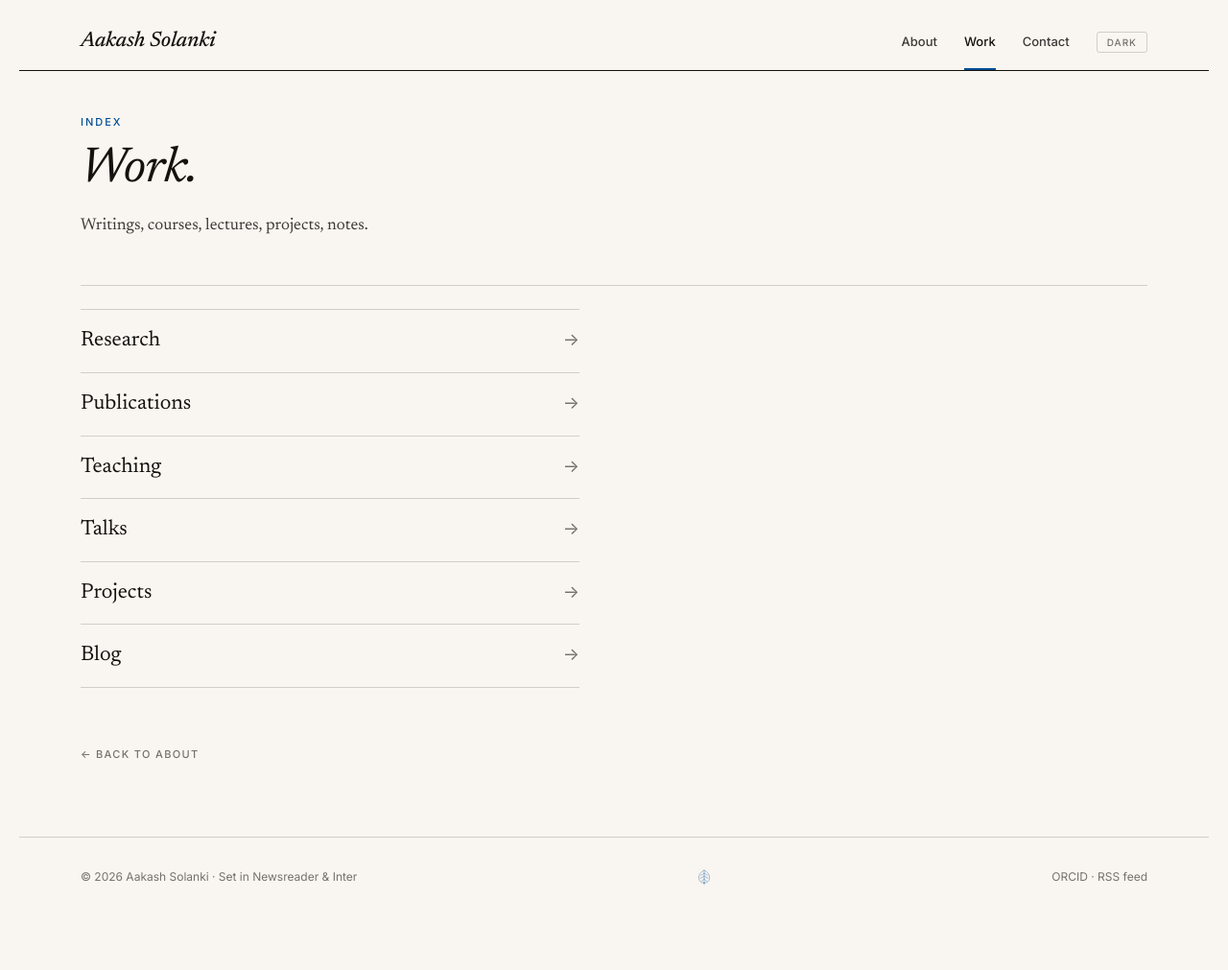
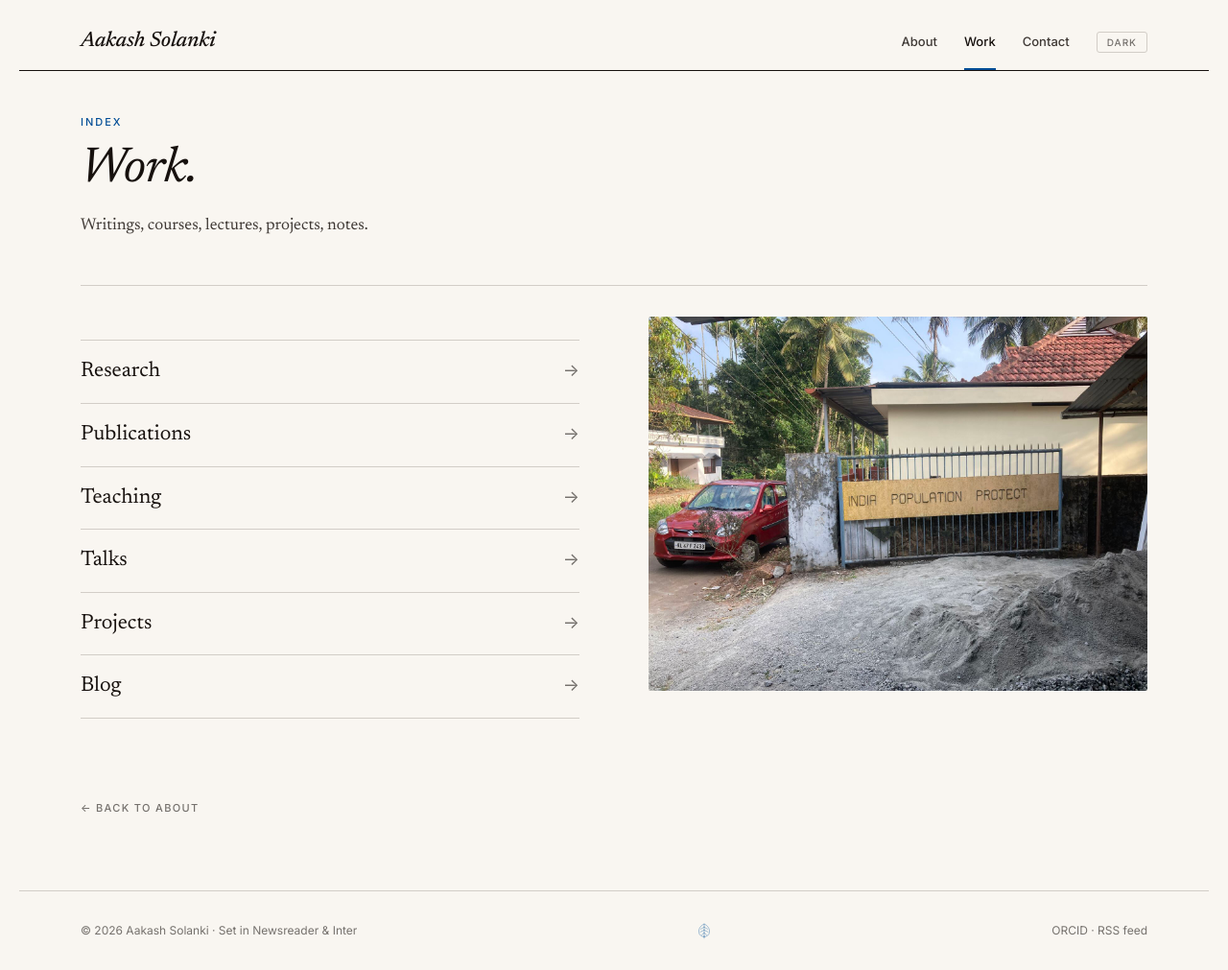
Before and after one commit to skishchampi/skishchampi.github.io, a Jekyll site: the page built from work.md, in a window 1280 px wide. Shown: the whole page at 96% size. Built offline with Jekyll 4.4.1, drawn with Linux system fonts in a browser that asks for light colours; some web fonts are replaced; before the commit the page ends 955 px from its top, so only the background shows below that.

Commit message:
Add field photo to Work index for symmetry
Two-column layout below the pagehead: the work-list on the left,
a fieldwork photo (the INDIA POPULATION PROJECT gate) on the right.
Reads as the gate / entry-point metaphor for the index page.

Co-Authored-By: Claude Opus 4.7 (1M context) <noreply@anthropic.com>

```diff
--- a/assets/css/style.css
+++ b/assets/css/style.css
@@ -669,6 +669,27 @@ main pre code { background: none; padding: 0; }
 }
 .contact-links a { color: var(--ink); }
 
+/* ── Work index layout ────────────────────────────────────── */
+.work-layout {
+  display: grid;
+  grid-template-columns: minmax(0, 1fr) minmax(0, 1fr);
+  gap: 72px;
+  align-items: start;
+  margin: 32px 0 0;
+}
+.work-figure { margin: 0; }
+.work-figure img {
+  width: 100%; height: auto;
+  display: block;
+  border-radius: 2px;
+  background: var(--paper-3);
+  aspect-ratio: 4/3;
+  object-fit: cover;
+}
+@media (max-width: 720px) {
+  .work-layout { grid-template-columns: 1fr; gap: 24px; }
+}
+
 /* ── Stuff list ───────────────────────────────────────────── */
 .work-list { list-style: none; padding: 0; margin: 24px 0; max-width: 520px; }
 .work-list li {
--- a/work.md
+++ b/work.md
@@ -13,13 +13,18 @@ description: "Index of Aakash Solanki's publications, teaching, talks, projects,
   </div>
 </header>
 
-<ul class="work-list">
-  <li><a href="/research/">Research</a></li>
-  <li><a href="/publications/">Publications</a></li>
-  <li><a href="/teaching/">Teaching</a></li>
-  <li><a href="/talks/">Talks</a></li>
-  <li><a href="/projects/">Projects</a></li>
-  <li><a href="/blog/">Blog</a></li>
-</ul>
+<div class="work-layout">
+  <ul class="work-list">
+    <li><a href="/research/">Research</a></li>
+    <li><a href="/publications/">Publications</a></li>
+    <li><a href="/teaching/">Teaching</a></li>
+    <li><a href="/talks/">Talks</a></li>
+    <li><a href="/projects/">Projects</a></li>
+    <li><a href="/blog/">Blog</a></li>
+  </ul>
+  <figure class="work-figure">
+    <img src="/assets/img/research/gate.jpeg" alt="A government gate marked &lsquo;INDIA POPULATION PROJECT&rsquo;, a small red car parked outside, a heap of construction sand in the foreground." loading="lazy">
+  </figure>
+</div>
 
 <p class="back"><a href="/">← Back to About</a></p>
```
